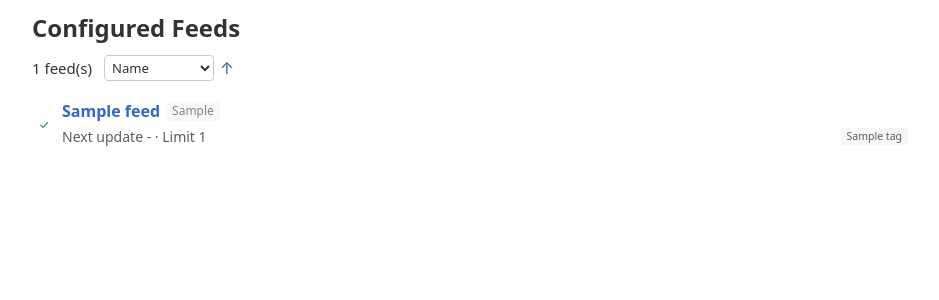
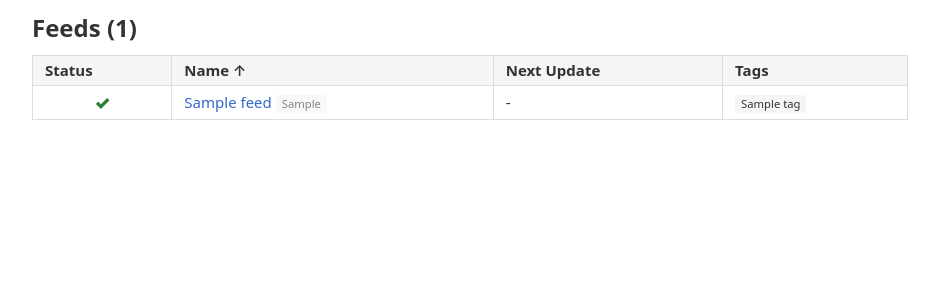
Before and after one commit to subdavis/rss-glue, a FastAPI app: page / in a window 1280 px wide. Shown: the part 40-340 px from the top of the page, without its empty margins (170-1109 px from the left). Run offline with FastAPI, Linux system fonts and the light colour scheme; tables that the repository leaves empty hold one stand-in row (values such as "Sample post"); parts of the project's set-up code (start-up, migrations or seed data) failed here and were passed over.

Commit message:
Tables are nice

```diff
--- a/rss_glue/templates/index.html
+++ b/rss_glue/templates/index.html
@@ -1,69 +1,56 @@
 {% extends "base.html" %}
 {% block title %}Feeds - RSS Glue{% endblock %}
+{% macro sort_th(column, label) %}
+{% set active = sort_by == column %}
+{% set order = 'desc' if active and sort_order == 'asc' else 'asc' %}
+<th><a href="/?sort_by={{ column }}&sort_order={{ order }}">{{ label }}{% if active %} {% if sort_order == 'asc' %}&#x2191;{% else %}&#x2193;{% endif %}{% endif %}</a></th>
+{% endmacro %}
 {% block content %}
-<h2>Configured Feeds</h2>
-
-<div class="feed-toolbar">
-    <span>{{ feed_schedules|length }} feed(s)</span>
-    <span class="feed-toolbar-sort">
-        <select onchange="window.location='/?sort_by='+this.value+'&sort_order={{ sort_order }}'">
-            <option value="name"{% if sort_by == 'name' %} selected{% endif %}>Name</option>
-            <option value="type"{% if sort_by == 'type' %} selected{% endif %}>Type</option>
-            <option value="updated_at"{% if sort_by == 'updated_at' %} selected{% endif %}>Last Updated</option>
-            <option value="next_update"{% if sort_by == 'next_update' %} selected{% endif %}>Next Update</option>
-            <option value="status"{% if sort_by == 'status' %} selected{% endif %}>Status</option>
-            <option value="limit"{% if sort_by == 'limit' %} selected{% endif %}>Limit</option>
-        </select>
-        <a href="/?sort_by={{ sort_by }}&sort_order={% if sort_order == 'asc' %}desc{% else %}asc{% endif %}">{% if sort_order == 'asc' %}&#x2191;{% else %}&#x2193;{% endif %}</a>
-    </span>
-</div>
+<h2>Feeds ({{ feed_schedules|length }})</h2>
 
 {% if feed_schedules %}
+<table>
+    <thead>
+        <tr>
+            {{ sort_th('status', 'Status') }}
+            {{ sort_th('name', 'Name') }}
+            {{ sort_th('next_update', 'Next Update') }}
+            <th>Tags</th>
+        </tr>
+    </thead>
+    <tbody>
         {% for item in feed_schedules %}
         {% set is_overdue = item.feed.enabled and item.next_update and item.next_update < now %}
-<div class="feed-card{% if not item.feed.enabled %} feed-card--disabled{% elif is_overdue %} feed-card--overdue{% endif %}">
-    <span class="feed-card-status">
+        <tr class="{% if not item.feed.enabled %}disabled{% elif is_overdue %}overdue{% endif %}">
+            <td style="text-align: center;">
                 {% if not item.feed.enabled %}
-        <span class="badge badge--disabled" title="Disabled">&#x2715;</span>
+                <span class="status-icon badge--disabled" title="Disabled">&#x2715;</span>
                 {% elif is_overdue %}
-        <span class="badge badge--overdue" title="Overdue">&#x25cf;</span>
+                <span class="status-icon badge--overdue" title="Overdue">&#x25cf;</span>
                 {% else %}
-        <span class="badge badge--ok" title="Enabled">&#x2713;</span>
+                <span class="status-icon badge--ok" title="Enabled">&#x2713;</span>
                 {% endif %}
-    </span>
-    <div class="feed-card-body">
-        <div class="feed-card-line1">
+            </td>
+            <td>
                 <a href="/feed/{{ item.feed.id }}/html">{{ item.feed.name }}</a>
                 <span class="badge badge--type">{{ item.feed.type }}</span>
-        </div>
-        <div class="feed-card-line2">
-            <span>
-                {% if is_overdue or not item.feed.enabled %}
-                Updated
-                {% if item.feed.updated_at %}
-                <span data-utc-time="{{ item.feed.updated_at.isoformat() }}" data-format="relative" title="{{ item.feed.updated_at | localtime('tooltip') }}">{{ item.feed.updated_at | localtime("relative") }}</span>
-                {% else %}
-                never
-                {% endif %}
-                {% else %}
-                Next update
+            </td>
+            <td>
                 {% if item.next_update %}
                 <span data-utc-time="{{ item.next_update.isoformat() }}" data-format="relative" title="{{ item.next_update | localtime('tooltip') }}">{{ item.next_update | localtime("relative") }}</span>
                 {% else %}
                 -
                 {% endif %}
+            </td>
+            <td>
+                {% if item.feed.tags %}
+                {% for tag in item.feed.tags %}<span class="badge badge--tag">{{ tag.name }}</span>{% endfor %}
                 {% endif %}
-                · Limit {{ item.feed.limit }}
-            </span>
-            {% if item.feed.tags %}
-            <span class="feed-card-tags">
-                {% for tag in item.feed.tags %}<span class="badge badge--tag">{{ tag.name }}</span>{% endfor %}
-            </span>
-            {% endif %}
-        </div>
-    </div>
-</div>
+            </td>
+        </tr>
         {% endfor %}
+    </tbody>
+</table>
 {% else %}
 <p>No feeds configured. <a href="/config">Add some feeds</a>.</p>
 {% endif %}
--- a/static/style.css
+++ b/static/style.css
@@ -221,7 +221,7 @@ table {
 }
 
 th, td {
-    padding: var(--spacing-sm) var(--spacing-md);
+    padding: var(--spacing-xs) var(--spacing-md);
     text-align: left;
     border: 1px solid var(--table-border-color);
 }
@@ -458,7 +458,8 @@ article blockquote p:last-child {
     font-size: 0.875em;
     color: var(--body-color);
     opacity: 0.8;
-    margin-bottom: var(--spacing-md);
+    margin-bottom: var(--spacing-lg);
+    margin-top: calc(-1 * var(--spacing-md));
 }
 
 /* ============================================
@@ -583,76 +584,13 @@ article blockquote p:last-child {
    Feed Cards (home page)
    ============================================ */
 .feed-toolbar {
-    display: flex;
-    align-items: center;
-    gap: var(--spacing-md);
     margin-bottom: var(--spacing-md);
     font-size: 0.9375em;
 }
 
-.feed-toolbar-sort {
-    display: flex;
-    align-items: center;
-    gap: var(--spacing-xs);
-}
-
-.feed-toolbar-sort select {
-    font-size: 0.875em;
-    padding: 2px var(--spacing-xs);
-}
-
-.feed-toolbar-sort a {
-    font-size: 1.1em;
-    text-decoration: none;
-    padding: 0 var(--spacing-xs);
-}
-
-.feed-card {
-    display: flex;
-    align-items: center;
-    gap: var(--spacing-sm);
-    padding: var(--spacing-sm) 0;
-    border-bottom: 1px solid var(--article-border-color);
-}
-
-.feed-card:last-child {
-    border-bottom: none;
-}
-
-.feed-card-status {
-    width: 1.5em;
-    flex-shrink: 0;
-    text-align: center;
-}
-
-.feed-card-body {
-    flex: 1;
-    min-width: 0;
-}
-
-.feed-card-line1 {
-    display: flex;
-    align-items: center;
-    gap: var(--spacing-sm);
-}
-
-.feed-card-line1 a {
-    font-weight: 600;
-}
-
-.feed-card-line2 {
-    display: flex;
-    align-items: center;
-    justify-content: space-between;
-    font-size: 0.875em;
-    color: var(--body-color);
-    opacity: 0.8;
-    margin-top: var(--spacing-xs);
-}
-
-.feed-card-tags {
-    display: flex;
-    gap: var(--spacing-xs);
+.status-icon {
+    font-size: 1.2em;
+    font-weight: 900;
 }
 
 .badge {
@@ -687,10 +625,6 @@ article blockquote p:last-child {
     color: #e0d6a0;
 }
 
-.feed-card--disabled .feed-card-line1 a {
-    opacity: 0.5;
-}
-
 
 /* ============================================
    Responsive
@@ -715,7 +649,7 @@ article blockquote p:last-child {
     }
 
     th, td {
-        padding: var(--spacing-xs) var(--spacing-sm);
+        padding: 0 var(--spacing-xs);
     }
 
     .gallery-item img {
```
Also changed, not shown: rss_glue/routers/pages.py (+0 -11 lines). Lines whose indentation alone changed are shown as unchanged.
